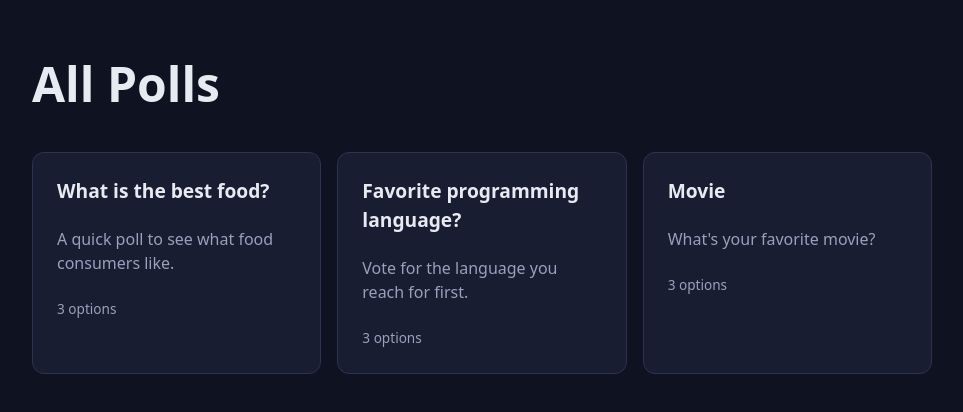
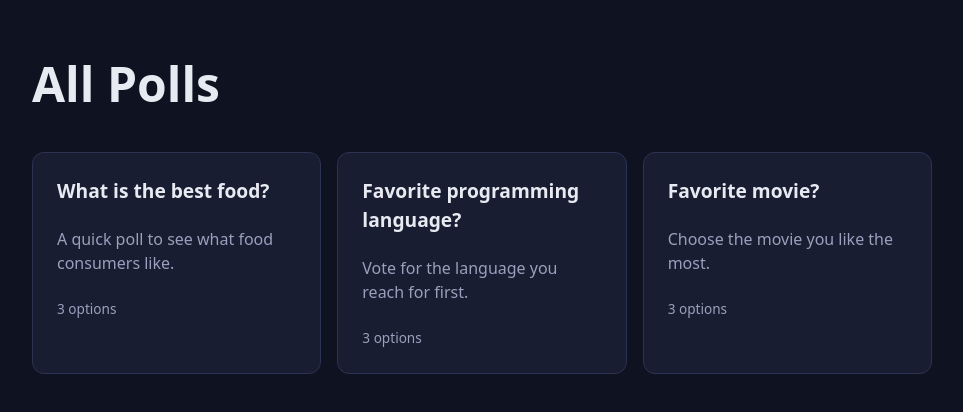
Before and after one commit to ttp-group9-polling/polling-app-frontend, a React (Vite) app: page / in a window 1280 px wide. Shown: the top 412 px of the page, without its empty margins (158-1121 px from the left). Built offline with nearby package versions, Linux system fonts and the light colour scheme.

Commit message:
refactor: clean frontend comments

```diff
--- a/src/App.jsx
+++ b/src/App.jsx
@@ -1,9 +1,6 @@
-
-/* Phase 1 */
-// Phase 2 — Display 1 Mock Polls
 import PollCard from "./components/PollCard.jsx";
 
-// Temporary poll data used before connecting the backend.
+// Mock poll data used before connecting to the backend.
 const mockPolls = [
   {
     id: 1,
@@ -15,8 +12,6 @@ const mockPolls = [
       { id: 3, text: "Rice" },
     ],
   },
-  /* Phase 2 */
-// // Mock poll data used before connecting the backend.
   {
     id: 2,
     title: "Favorite programming language?",
@@ -29,8 +24,8 @@ const mockPolls = [
   },
   {
     id: 3,
-    title: "Movie",
-    description: "What's your favorite movie?",
+    title: "Favorite movie?",
+    description: "Choose the movie you like the most.",
     options: [
       { id: 7, text: "Movie One" },
       { id: 8, text: "Movie Two" },
@@ -45,8 +40,8 @@ function App() {
       <h1>All Polls</h1>
 
       <div className="poll-grid">
-        {mockPolls.map((poll) => ( //.map() visits each poll
-          <PollCard key={poll.id} poll={poll} /> //helps React uniquely identify every card.
+        {mockPolls.map((poll) => (
+          <PollCard key={poll.id} poll={poll} />
         ))}
       </div>
     </main>
--- a/src/index.css
+++ b/src/index.css
@@ -1,4 +1,3 @@
-/* Phase 1 */
 /* Global colors and default font */
 :root {
   --bg: #0f1220;
@@ -49,12 +48,19 @@ h1 {
   padding: 1.5rem;
 }
 
+/* Arranges multiple poll cards */
+.poll-grid {
+  margin-top: 2rem;
+  display: grid;
+  gap: 1rem;
+  grid-template-columns: repeat(auto-fill, minmax(260px, 1fr));
+}
+
 /* Arranges the poll card content */
 .poll-card {
   display: flex;
   flex-direction: column;
   gap: 1rem;
-  /* margin-top: 2rem; // was part of face 1*/
 }
 
 /* Styles the poll title */
@@ -75,12 +81,3 @@ h1 {
   font-size: 0.85rem;
   color: var(--muted);
 }
-
-/* Phase 2 */
-/* Arranges multiple poll cards */
-.poll-grid {
-  margin-top: 2rem;
-  display: grid;
-  gap: 1rem;
-  grid-template-columns: repeat(auto-fill, minmax(260px, 1fr));
-}
--- a/src/main.jsx
+++ b/src/main.jsx
@@ -12,5 +12,3 @@ createRoot(document.getElementById("root")).render(
     </BrowserRouter>
   </StrictMode>
 );
-
-/* Phase 2 */
```
Also changed, not shown: src/components/PollCard.jsx (+0 -15 lines).
